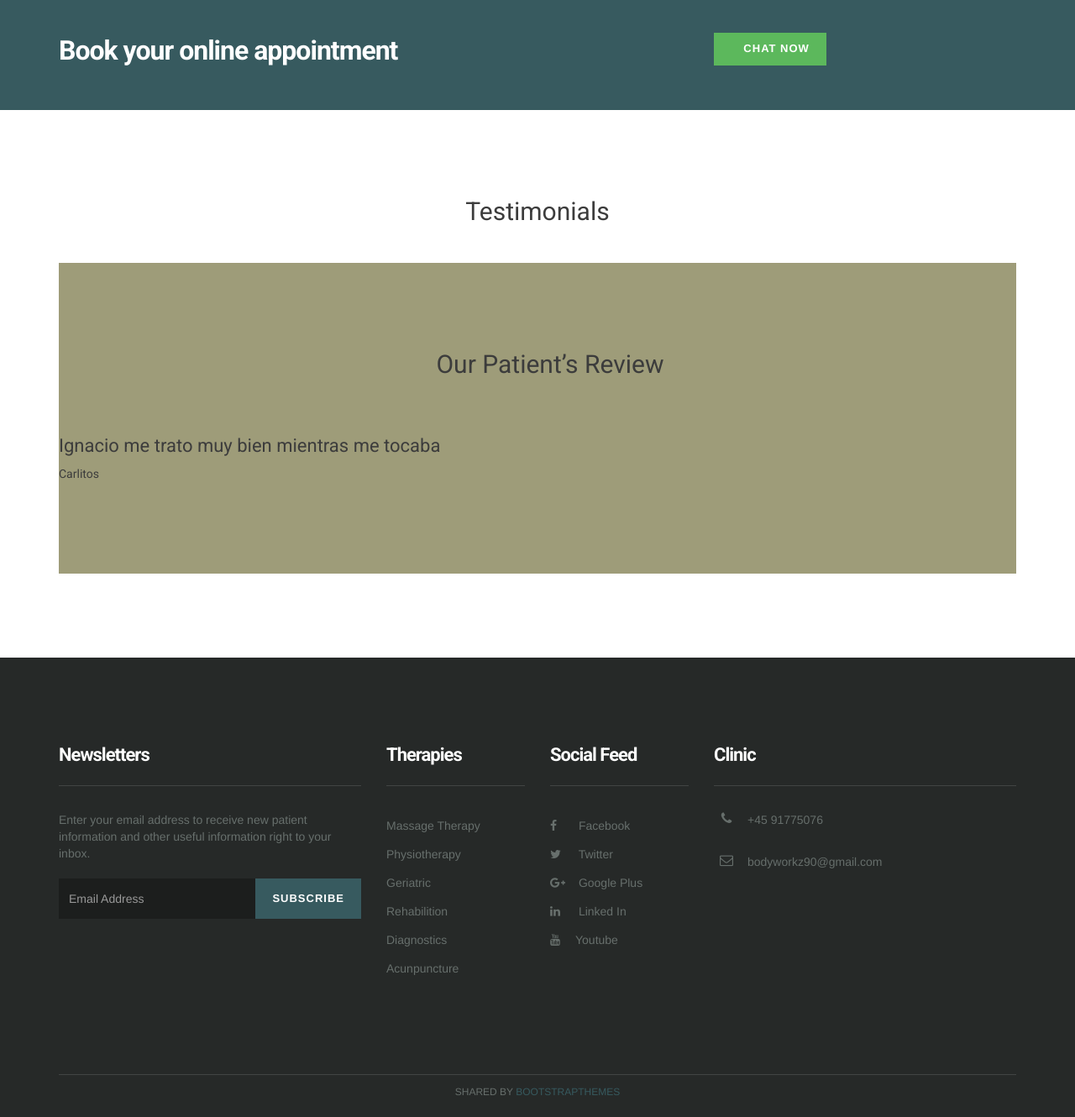
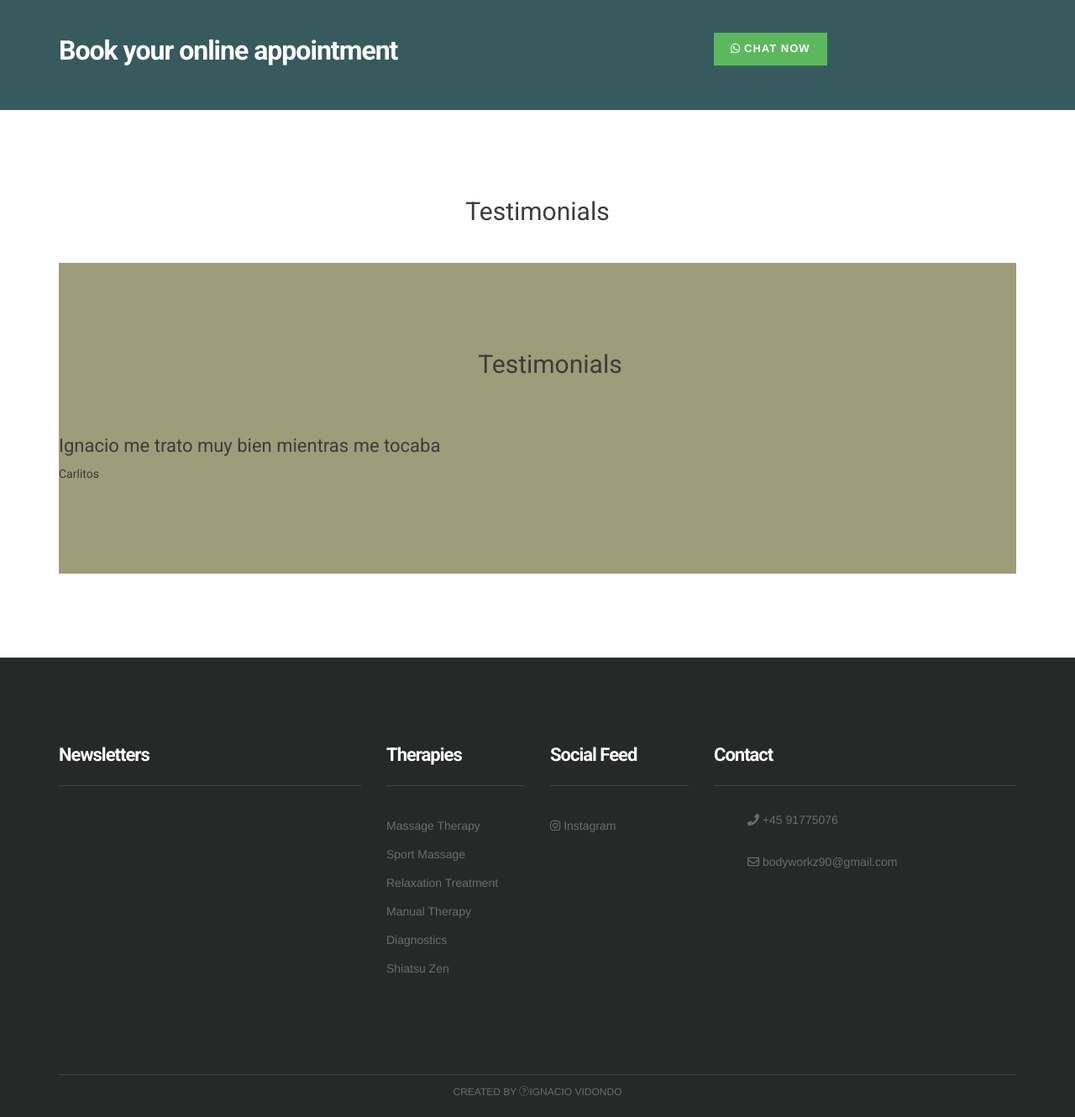
Before and after one commit to nachovidondo/Body, a Django app: page / in a window 1280 px wide. Shown: the part 3015-4345 px from the top of the page at 84% size. Run offline with Django 3.2, Linux system fonts and the light colour scheme; data comes from the database, SQL or seed files in the repository; both versions use the stored data as it was after the commit; some libraries are stand-ins or nearby versions.

Commit message:
Nuevos cambios

```diff
--- a/Bodyworkz/MainApp/templates/base.html
+++ b/Bodyworkz/MainApp/templates/base.html
@@ -15,6 +15,12 @@
     <!-- Bootstrap -->
     <link href="{% static 'ap1/css/bootstrap.min.css' %}" rel="stylesheet">
     <!-- Google Fonts -->
+    <script defer src="https://use.fontawesome.com/releases/v5.0.4/js/all.js"></script>
+    <script defer src="https://use.fontawesome.com/releases/v5.0.4/js/v4-shims.js"></script>
+    <script defer src="https://use.fontawesome.com/releases/v5.0.4/js/fontawesome.js">
+    </script>
+
+    <script defer src="https://use.fontawesome.com/releases/v5.0.8/js/all.js" integrity="sha384-SlE991lGASHoBfWbelyBPLsUlwY1GwNDJo3jSJO04KZ33K2bwfV9YBauFfnzvynJ" crossorigin="anonymous"></script>
     <link href="https://fonts.googleapis.com/css?family=Roboto:300,300i,400,400i,500,500i,700,700i" rel="stylesheet">
     <!-- Font Awesome -->
     <link href="{% static 'ap1/css/font-awesome.min.css' %}" rel="stylesheet">
@@ -54,20 +60,20 @@
     <div class="container">
         <div class="row">
             <div class="col-lg-4 col-md-4 col-sm-12 col-xs-12">
-                <a href="#"><img src="{% static 'ap1/images/logo1.png' %}" alt=""></a>
+                <a href="{% url 'index' %}"><img src="{% static 'ap1/images/logo1.png' %}" alt=""></a>
             </div>
             <div class="col-lg-8 col-md-4 col-sm-12 col-xs-12">
                 <div class="navigation">
                     <div id="navigation">
                         <ul>
-                            <li class="active"><a href="{% url 'index' %}" title="Home">Home</a></li>
+                            <li class="active"><a href="{% url 'index' %}" title="Home">HOME</a></li>
 
-                            <li class="active"><a href="{% url 'therapies'%}" title="Therapies">Therapies</a></li>
-                            <li><a href="{% url 'reviews' %}" title="Styleguide">Reviews</a> </li>
+                            <li class="active"><a href="{% url 'therapies'%}" title="Therapies">SERVICES</a></li>
+                            <li><a href="{% url 'reviews' %}" title="Styleguide">TESTIMONIALS</a> </li>
 
-                            <li><a href="{% url 'our_therapist' %}" title="Styleguide">Our Therapist</a> </li>
+                            <li><a href="{% url 'our_therapist' %}" title="Styleguide">MEET OUR THERAPIST</a> </li>
 
-                            <li><a href="{% url 'contacto' %}" title="Contact Us">Contact</a> </li>
+                            <li><a href="{% url 'contacto' %}" title="Contact Us">CONTACT</a> </li>
                         </ul>
                     </div>
                 </div>
@@ -84,26 +90,23 @@
             <div class="col-lg-4 col-md-4 col-sm-6 col-xs-12">
                 <div class="footer-widget widget-newsletter">
                     <h2 class="widget-title">Newsletters</h2>
-                    <p>Enter your email address to receive new patient information and other useful information right to your inbox.</p>
-                    <div class="input-group">
-                        <input type="text" class="form-control" placeholder="Email Address">
-                        <span class="input-group-btn">
-                        <button class="btn btn-default" type="button">Subscribe</button>
-                       </span>
-                    </div>
-                    <!-- /input-group -->
+
+
                 </div>
             </div>
             <div class="col-lg-2 col-md-3 col-sm-2 col-xs-12">
                 <div class="footer-widget">
                     <h2 class="widget-title">Therapies</h2>
                     <ul class="listnone">
-                        <li><a href="#">Massage Therapy  </a></li>
-                        <li><a href="#">Physiotherapy</a></li>
-                        <li><a href="#">Geriatric</a></li>
-                        <li><a href="#">Rehabilition</a></li>
-                        <li><a href="#">Diagnostics</a></li>
-                        <li><a href="#">Acunpuncture</a></li>
+                        <li><a href="{% url 'therapies' %}">Massage Therapy  </a></li>
+
+                        <li><a href="{% url 'therapies' %}">Sport Massage</a></li>
+                        <li><a href="{% url 'therapies' %}">Relaxation Treatment</a></li>
+                        <li><a href="{% url 'therapies' %}">Manual Therapy</a></li>
+                        <li><a href="{% url 'therapies' %}">Diagnostics</a></li>
+                        <li>
+                            <a href="{% url 'therapies' %}">Shiatsu Zen</a>
+                        </li>
                     </ul>
                 </div>
             </div>
@@ -112,21 +115,17 @@
                     <h2 class="widget-title">Social Feed</h2>
                     <ul class="listnone">
                         <li>
-                            <a href="#"> <i class="fa fa-facebook"></i> Facebook </a>
+                            <a href="#"> <i class="fa fa-instagram"></i> Instagram</a>
                         </li>
-                        <li><a href="#"><i class="fa fa-twitter"></i> Twitter</a></li>
-                        <li><a href="#"><i class="fa fa-google-plus"></i> Google Plus</a></li>
-                        <li><a href="#"><i class="fa fa-linkedin"></i> Linked In</a></li>
-                        <li>
-                            <a href="#"> <i class="fa fa-youtube"></i>Youtube</a>
-                        </li>
+
+
 
                     </ul>
                 </div>
             </div>
             <div class="col-lg-4 col-md-2 col-sm-2 col-xs-12">
                 <div class="footer-widget footer-social">
-                    <h2 class="widget-title">Clinic </h2>
+                    <h2 class="widget-title">Contact </h2>
                     <ul class="listnone contact">
 
                         <li><i class="fa fa-phone"></i> +45 91775076</li>
@@ -146,7 +145,7 @@
         <div class="row">
             <div class="col-lg-12 col-md-12 col-sm-12 col-xs-12">
                 <div class="copyright-content">
-                    Shared by <i class="fa fa-love"></i><a href="https://bootstrapthemes.com">BootstrapThemes</a>
+                    Created by <i class="fa fa-love"></i>Ignacio Vidondo
                 </div>
             </div>
         </div>
--- a/Bodyworkz/MainApp/templates/contact.html
+++ b/Bodyworkz/MainApp/templates/contact.html
@@ -2,7 +2,7 @@
 
 <article id="contact" class="panel">
     <header>
-        <h2>Contact Us</h2>
+        <h2 align=center>Contact Us</h2>
     </header>
     <form action="" method="POST">
         {% csrf_token %}
--- a/Bodyworkz/MainApp/templates/index.html
+++ b/Bodyworkz/MainApp/templates/index.html
@@ -93,7 +93,7 @@
                         <div class="col-lg-offset-2 col-lg-8 col-md-offset-2 col-md-8 col-sm-12 col-xs-12 ">
                             <div class="section-title mb60 text-center ">
                                 <!-- section title start-->
-                                <h1>Our Patient’s Review</h1>
+                                <h1>Testimonials</h1>
                             </div>
                             <!-- /.section title start-->
                         </div>
```
Also changed, not shown: Bodyworkz/MainApp/templates/our_therapist.html (+6 -1 lines), Bodyworkz/MainApp/templates/therapies.html (+12 -7 lines), Bodyworkz/db.sqlite3.
